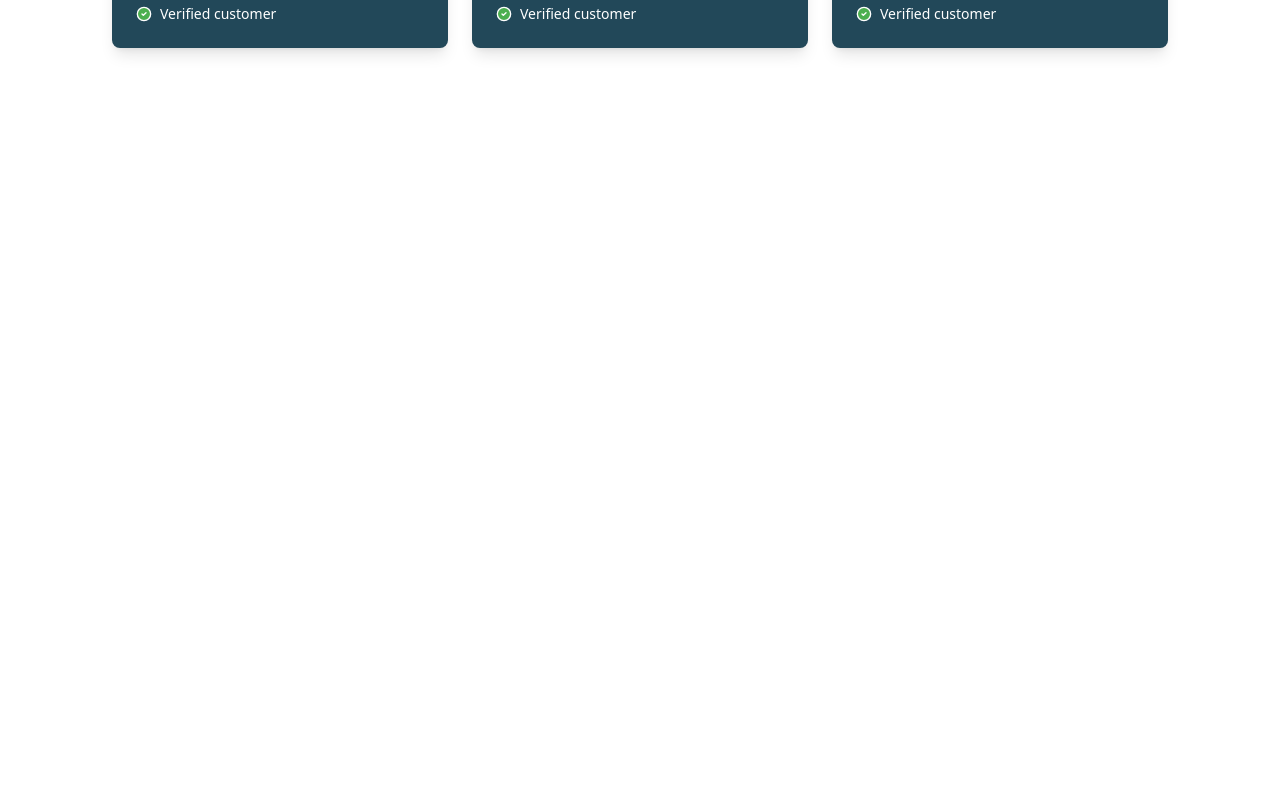
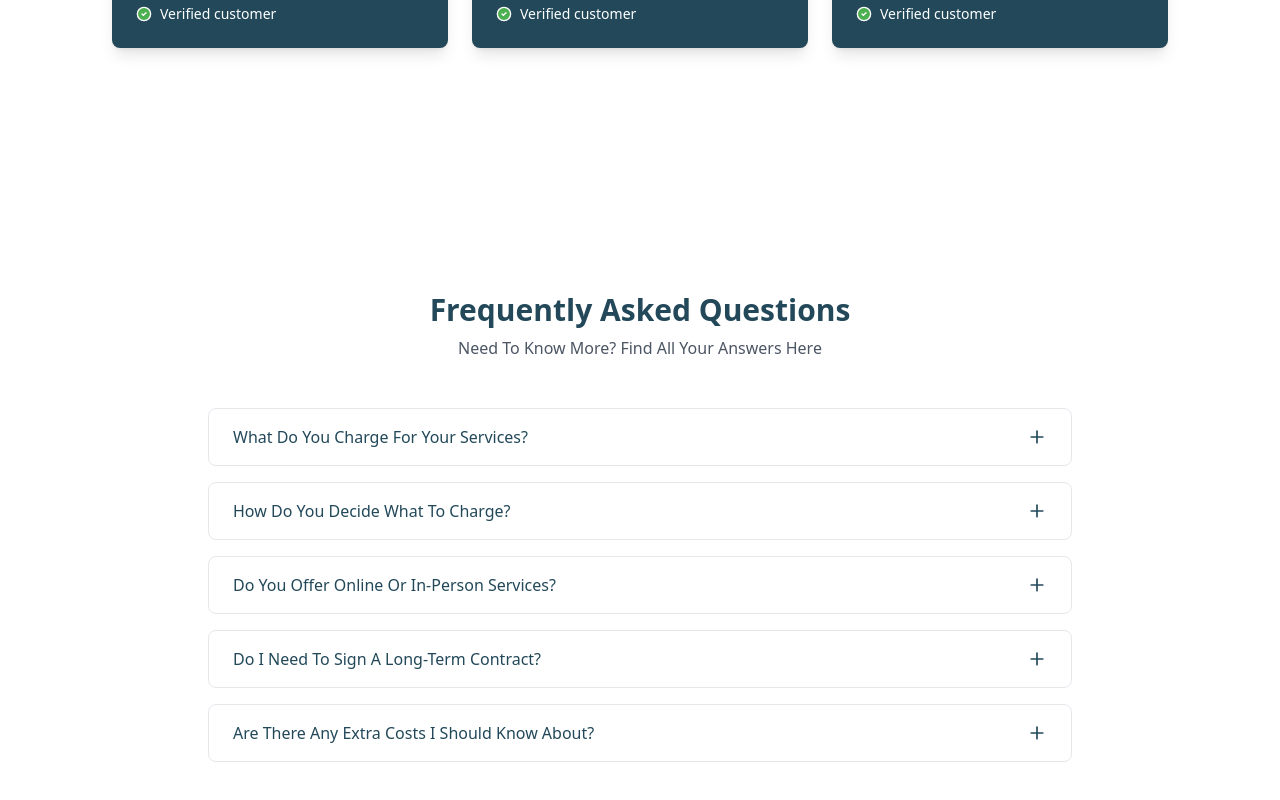
Before and after one commit to souravsarkar1/practice, a React (Vite) app: page / in a window 1280 px wide. Shown: the part 6520-7320 px from the top of the page. Before the commit the page ends 6748 px from the top, so only its background shows below. Built offline with nearby package versions, Linux system fonts and the light colour scheme.

Commit message:
update for 8th page

```diff
--- /dev/null
+++ b/src/pages/home/components/LandingPage8.tsx
@@ -0,0 +1,64 @@
+import { Plus } from "lucide-react";
+import { useState } from "react";
+
+const LandingPage8 = () => {
+    const [openQuestion, setOpenQuestion] = useState<number | null>(null);
+
+    const faqs = [
+        {
+            question: "What Do You Charge For Your Services?",
+            answer: "We believe in clear and straightforward pricing, but the cost varies depending on the services you need. Let's have a free, no-obligation consultation to discuss your specific requirements. We'll provide you with a detailed quote that outlines our simple and comprehensive advice. It's also an excellent opportunity to experience our approach and understand why our clients rely on us for their tax and accounting needs."
+        },
+        {
+            question: "How Do You Decide What To Charge?",
+            answer: "Our pricing is based on the complexity of your needs, the scope of services required, and the time investment needed to deliver excellent results. We provide transparent, value-based pricing with no hidden fees."
+        },
+        {
+            question: "Do You Offer Online Or In-Person Services?",
+            answer: "We offer both online and in-person services to accommodate your preferences. Our digital solutions allow for convenient remote collaboration, while we're also available for face-to-face meetings when needed."
+        },
+        {
+            question: "Do I Need To Sign A Long-Term Contract?",
+            answer: "While we offer flexible engagement options, we typically recommend ongoing partnerships to provide the most value. However, we can also accommodate project-based work without long-term commitments."
+        },
+        {
+            question: "Are There Any Extra Costs I Should Know About?",
+            answer: "We believe in complete transparency. All costs will be clearly outlined in your service agreement. Any additional services or requirements will be discussed and agreed upon before any work begins."
+        }
+    ];
+
+    return (
+        <div className="max-w-4xl mx-auto py-16 px-4">
+            <div className="text-center mb-12">
+                <h2 className="text-3xl font-bold text-[#224859] mb-2">Frequently Asked Questions</h2>
+                <p className="text-gray-600">Need To Know More? Find All Your Answers Here</p>
+            </div>
+
+            <div className="space-y-4">
+                {faqs.map((faq, index) => (
+                    <div key={index} className="border border-gray-200 rounded-lg">
+                        <button
+                            className="w-full px-6 py-4 text-left flex justify-between items-center hover:bg-gray-50"
+                            onClick={() => setOpenQuestion(openQuestion === index ? null : index)}
+                        >
+                            <span className="font-medium text-[#224859]">{faq.question}</span>
+                            <Plus
+                                className={`transform transition-transform ${openQuestion === index ? "rotate-45" : ""
+                                    }`}
+                                size={20}
+                                color="#224859"
+                            />
+                        </button>
+                        {openQuestion === index && (
+                            <div className="px-6 py-4 text-gray-600 border-t">
+                                {faq.answer}
+                            </div>
+                        )}
+                    </div>
+                ))}
+            </div>
+        </div>
+    );
+};
+
+export default LandingPage8
--- a/src/pages/home/screens/Home.tsx
+++ b/src/pages/home/screens/Home.tsx
@@ -5,6 +5,7 @@ import LandingPage4 from "../components/LandingPage4"
 import LandingPage5 from "../components/LandingPage5"
 import LandingPage6 from "../components/LandingPage6"
 import LandingPage7 from "../components/LandingPage7"
+import LandingPage8 from "../components/LandingPage8"
 
 const Home = () => {
     return (
@@ -16,6 +17,7 @@ const Home = () => {
             <LandingPage5 />
             <LandingPage6 />
             <LandingPage7 />
+            <LandingPage8 />
         </div>
     )
 }
```
